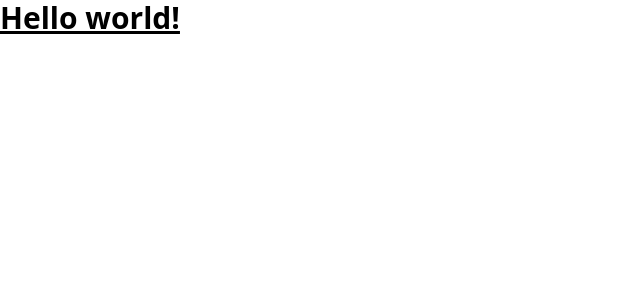
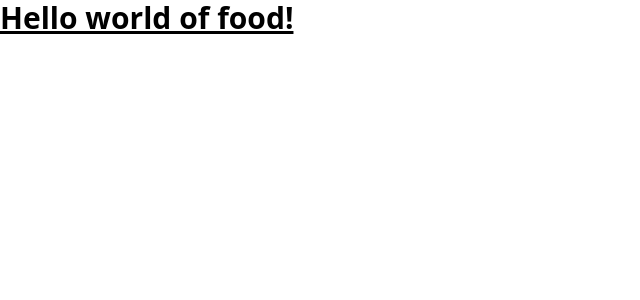
Before and after one commit to dantoniazzo/food-around, a React (Vite) app: page / in a window 1280 px wide. Shown: the top 300 px of the page, without its empty margins (0-640 px from the left). Built offline with nearby package versions, Linux system fonts and the light colour scheme.

Commit message:
feat: update greeting message in App component

```diff
--- a/src/App.tsx
+++ b/src/App.tsx
@@ -1,5 +1,5 @@
 function App() {
-  return <h1 className="text-3xl font-bold underline">Hello world!</h1>;
+  return <h1 className="text-3xl font-bold underline">Hello world of food!</h1>;
 }
 
 export default App;
```
